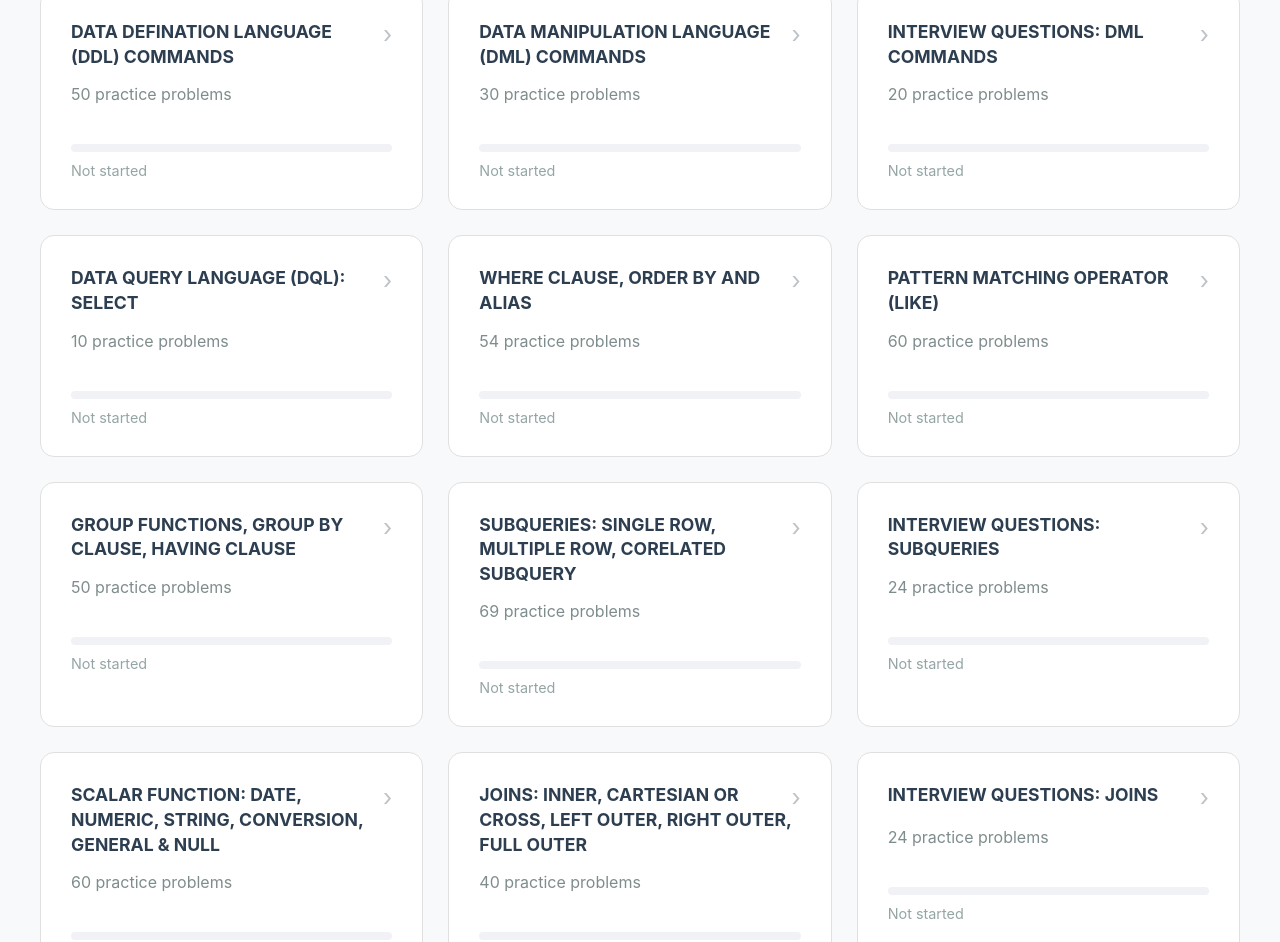
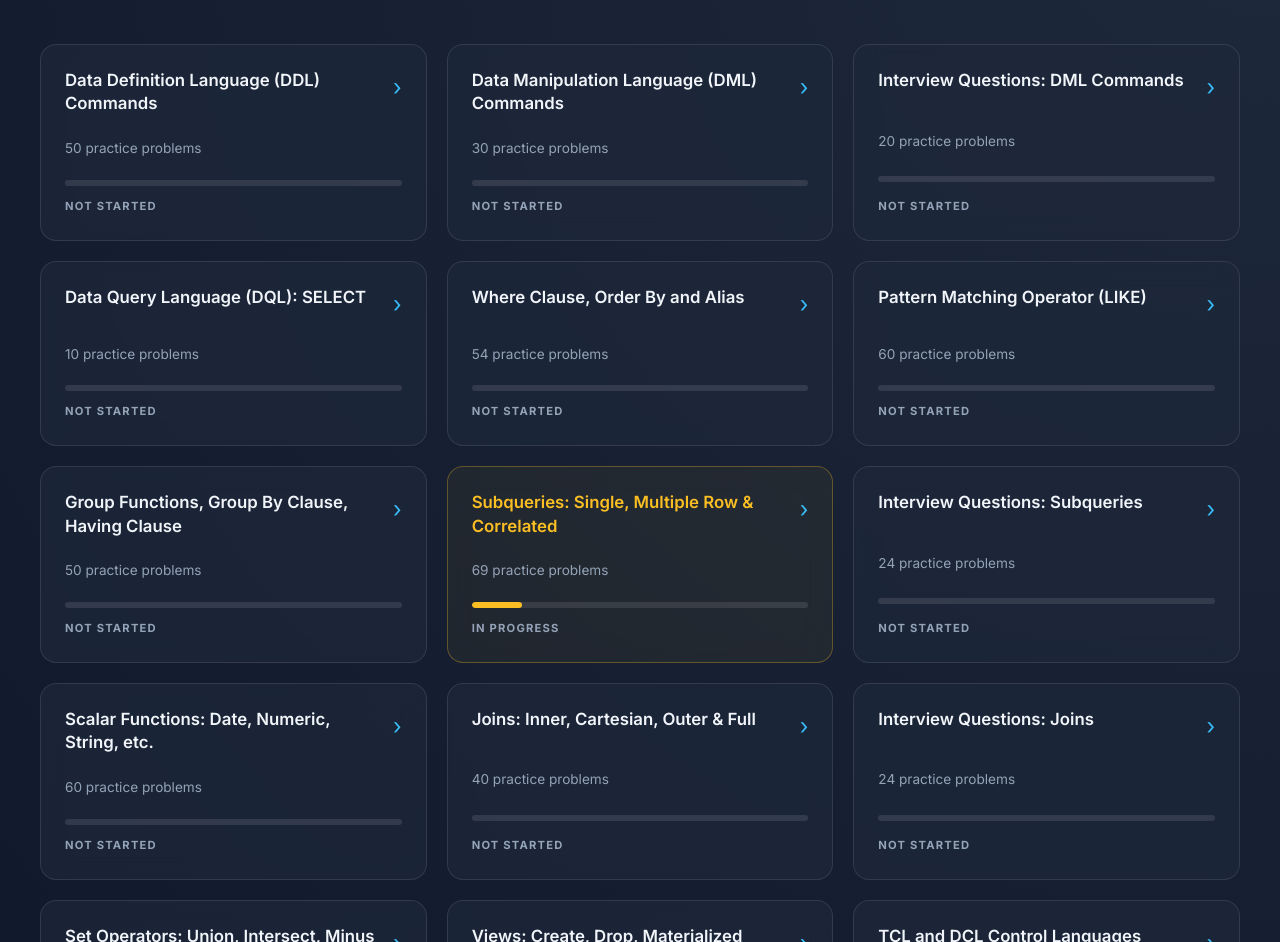
Before and after one commit to rohit1838/RohitDBMS, a plain HTML site: page index.html in a window 1280 px wide. Shown: the part 155-1097 px from the top of the page. Drawn offline with Linux system fonts and the light colour scheme.

Commit message:
Update index.html

```diff
--- a/index.html
+++ b/index.html
@@ -3,19 +3,157 @@
   <head>
     <meta charset="UTF-8" />
     <meta name="viewport" content="width=device-width, initial-scale=1.0" />
-    <title>Database Management System</title>
-    <link rel="stylesheet" href="style.css" />
+    <title>Database Management System Dashboard</title>
+    <style>
+      @import url('https://fonts.googleapis.com/css2?family=Inter:wght@300;400;600;700&display=swap');
+
+      :root {
+        --bg-color: #0f172a;
+        --card-bg: rgba(30, 41, 59, 0.7);
+        --accent-color: #38bdf8;
+        --text-main: #f1f5f9;
+        --text-dim: #94a3b8;
+        --highlight: #fbbf24;
+      }
+
+      body {
+        background-color: var(--bg-color);
+        background-image: radial-gradient(circle at top right, #1e293b, #0f172a);
+        color: var(--text-main);
+        font-family: 'Inter', sans-serif;
+        margin: 0;
+        padding: 40px 20px;
+        line-height: 1.6;
+      }
+
+      .title {
+        text-align: center;
+        font-size: clamp(2rem, 5vw, 3rem);
+        font-weight: 800;
+        margin-bottom: 50px;
+        letter-spacing: -1px;
+        background: linear-gradient(to right, #38bdf8, #818cf8);
+        -webkit-background-clip: text;
+        -webkit-text-fill-color: transparent;
+      }
+
+      .container {
+        display: grid;
+        grid-template-columns: repeat(auto-fill, minmax(300px, 1fr));
+        gap: 20px;
+        max-width: 1200px;
+        margin: 0 auto;
+      }
+
+      .card {
+        background: var(--card-bg);
+        backdrop-filter: blur(12px);
+        -webkit-backdrop-filter: blur(12px);
+        border: 1px solid rgba(255, 255, 255, 0.1);
+        border-radius: 16px;
+        padding: 24px;
+        text-decoration: none;
+        color: inherit;
+        transition: all 0.3s cubic-bezier(0.4, 0, 0.2, 1);
+        display: flex;
+        flex-direction: column;
+        justify-content: space-between;
+        position: relative;
+      }
+
+      .card:hover {
+        transform: translateY(-8px);
+        border-color: var(--accent-color);
+        box-shadow: 0 20px 25px -5px rgba(0, 0, 0, 0.3), 0 10px 10px -5px rgba(56, 189, 248, 0.2);
+      }
+
+      .card-header {
+        display: flex;
+        justify-content: space-between;
+        align-items: flex-start;
+        margin-bottom: 12px;
+      }
+
+      .card h2 {
+        font-size: 1.05rem;
+        font-weight: 600;
+        margin: 0;
+        line-height: 1.4;
+        padding-right: 15px;
+      }
+
+      .arrow {
+        font-size: 1.4rem;
+        color: var(--accent-color);
+        transition: transform 0.3s ease;
+      }
+
+      .card:hover .arrow {
+        transform: translateX(5px);
+      }
+
+      .count {
+        font-size: 0.85rem;
+        color: var(--text-dim);
+        margin: 10px 0 20px 0;
+      }
+
+      .progress-bg {
+        background: rgba(255, 255, 255, 0.1);
+        height: 6px;
+        border-radius: 10px;
+        margin-bottom: 12px;
+        overflow: hidden;
+      }
+
+      .progress-bar {
+        width: 0%; /* Change this percentage to show progress */
+        height: 100%;
+        background: var(--accent-color);
+        border-radius: 10px;
+        transition: width 1s ease-in-out;
+      }
+
+      .status {
+        font-size: 0.7rem;
+        text-transform: uppercase;
+        letter-spacing: 1.2px;
+        font-weight: 700;
+        color: var(--text-dim);
+      }
+
+      /* Highlighted Card Style */
+      .card.highlight {
+        border: 1px solid rgba(251, 191, 36, 0.3);
+        background: rgba(251, 191, 36, 0.05);
+      }
+
+      .yellow-text {
+        color: var(--highlight);
+      }
+
+      .card.highlight .progress-bar {
+        background: var(--highlight);
+      }
+
+      @media (max-width: 600px) {
+        .container {
+          grid-template-columns: 1fr;
+        }
+      }
+    </style>
   </head>
   <body>
     <h1 class="title">Database Management System</h1>
     <div class="container">
+
       <a href="first.html" class="card">
         <div class="card-header">
-          <h2>Data Defination Language (DDL) Commands</h2>
+          <h2>Data Definition Language (DDL) Commands</h2>
           <span class="arrow">&rsaquo;</span>
         </div>
         <p class="count">50 practice problems</p>
-        <div class="progress-bg"><div class="progress-bar"></div></div>
+        <div class="progress-bg"><div class="progress-bar" style="width: 0%;"></div></div>
         <span class="status">Not started</span>
       </a>
 
@@ -82,13 +220,13 @@
       <a href="eigth.html" class="card highlight">
         <div class="card-header">
           <h2 class="yellow-text">
-            Subqueries: Single Row, Multiple Row, Corelated Subquery
+            Subqueries: Single, Multiple Row & Correlated
           </h2>
           <span class="arrow">&rsaquo;</span>
         </div>
         <p class="count">69 practice problems</p>
-        <div class="progress-bg"><div class="progress-bar"></div></div>
-        <span class="status">Not started</span>
+        <div class="progress-bg"><div class="progress-bar" style="width: 15%;"></div></div>
+        <span class="status">In Progress</span>
       </a>
 
       <a href="nineth.html" class="card">
@@ -103,9 +241,7 @@
 
       <a href="tenth.html" class="card">
         <div class="card-header">
-          <h2>
-            SCALAR FUNCTION: DATE, NUMERIC, STRING, CONVERSION, GENERAL & NULL
-          </h2>
+          <h2>Scalar Functions: Date, Numeric, String, etc.</h2>
           <span class="arrow">&rsaquo;</span>
         </div>
         <p class="count">60 practice problems</p>
@@ -115,79 +251,84 @@
 
       <a href="eleventh.html" class="card">
         <div class="card-header">
-          <h2>
-            JOINS: INNER, CARTESIAN OR CROSS, LEFT OUTER, RIGHT OUTER, FULL
-            OUTER
-          </h2>
+          <h2>Joins: Inner, Cartesian, Outer & Full</h2>
           <span class="arrow">&rsaquo;</span>
         </div>
         <p class="count">40 practice problems</p>
         <div class="progress-bg"><div class="progress-bar"></div></div>
         <span class="status">Not started</span>
       </a>
+
       <a href="twelfth.html" class="card">
         <div class="card-header">
-          <h2>INTERVIEW QUESTIONS: JOINS</h2>
+          <h2>Interview Questions: Joins</h2>
           <span class="arrow">&rsaquo;</span>
         </div>
         <p class="count">24 practice problems</p>
         <div class="progress-bg"><div class="progress-bar"></div></div>
         <span class="status">Not started</span>
       </a>
+
       <a href="thirteen.html" class="card">
         <div class="card-header">
-          <h2>SET OPERATORS: UNION, UNION ALL, INTERSECT, MINUS</h2>
+          <h2>Set Operators: Union, Intersect, Minus</h2>
           <span class="arrow">&rsaquo;</span>
         </div>
         <p class="count">25 practice problems</p>
         <div class="progress-bg"><div class="progress-bar"></div></div>
         <span class="status">Not started</span>
       </a>
+
       <a href="fourteen.html" class="card">
         <div class="card-header">
-          <h2>VIEWS: CREATE, DROP, MATERLIZED</h2>
+          <h2>Views: Create, Drop, Materialized</h2>
           <span class="arrow">&rsaquo;</span>
         </div>
         <p class="count">35 practice problems</p>
         <div class="progress-bg"><div class="progress-bar"></div></div>
         <span class="status">Not started</span>
       </a>
+
       <a href="fifteen.html" class="card">
         <div class="card-header">
-          <h2>TRANSACTION CONTROL LANGUAGE (TCL) and DATA CONTROL LANGUAGE (DCL)</h2>
+          <h2>TCL and DCL Control Languages</h2>
           <span class="arrow">&rsaquo;</span>
         </div>
         <p class="count">35 practice problems</p>
         <div class="progress-bg"><div class="progress-bar"></div></div>
         <span class="status">Not started</span>
       </a>
+
       <a href="sixteen.html" class="card">
         <div class="card-header">
-          <h2>PLSQL: OUTPUT STATEMENT, DATATYPES, VARIABLES, CONSTANTS</h2>
+          <h2>PL/SQL: Datatypes, Variables, Constants</h2>
           <span class="arrow">&rsaquo;</span>
         </div>
         <p class="count">22 practice problems</p>
         <div class="progress-bg"><div class="progress-bar"></div></div>
         <span class="status">Not started</span>
       </a>
+
       <a href="seventeen.html" class="card">
         <div class="card-header">
-          <h2>PLSQL: DECISION CONTROL STATEMENT: IF, IF-ELSE, IF-ELSIF-ELSE, CASE</h2>
+          <h2>PL/SQL: Decision Control Statements</h2>
           <span class="arrow">&rsaquo;</span>
         </div>
         <p class="count">31 practice problems</p>
         <div class="progress-bg"><div class="progress-bar"></div></div>
         <span class="status">Not started</span>
       </a>
+
       <a href="eighteen.html" class="card">
         <div class="card-header">
-          <h2>PLSQL: ITERATIVE CONTROL STATEMENT: SIMPLE LOOP, WHILE LOOP, FOR LOOP</h2>
+          <h2>PL/SQL: Iterative Control (Loops)</h2>
           <span class="arrow">&rsaquo;</span>
         </div>
         <p class="count">32 practice problems</p>
         <div class="progress-bg"><div class="progress-bar"></div></div>
         <span class="status">Not started</span>
       </a>
+
     </div>
   </body>
 </html>
```
